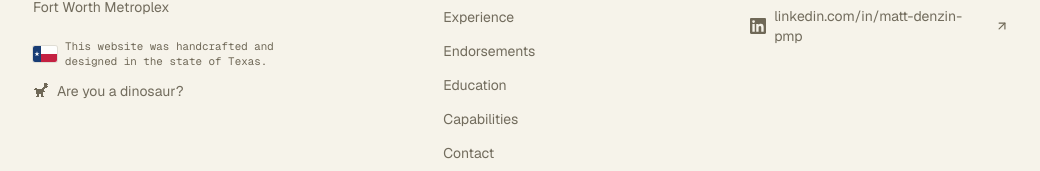
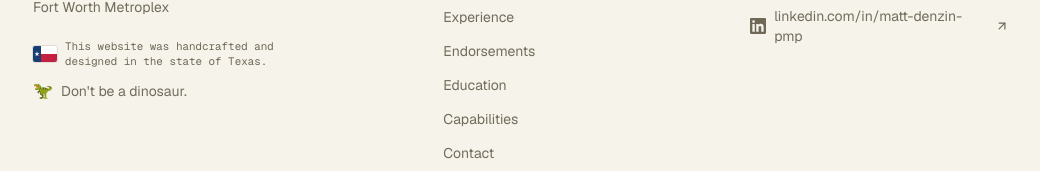
Before and after one commit to HotWings101/matt-denzin-resume, a Next.js app: page / in a window 1280 px wide. Shown: the part 10969-11140 px from the top of the page, without its empty margins (119-1159 px from the left). Built offline with nearby package versions, Linux system fonts and the light colour scheme; no server answers.

Commit message:
Footer: use 🦖 emoji, relabel to 'Don't be a dinosaur.'; drop unused TrexIcon

```diff
--- a/src/components/site/site-footer.tsx
+++ b/src/components/site/site-footer.tsx
@@ -1,7 +1,7 @@
 import Link from "next/link";
 import { ArrowUpRight, Mail } from "lucide-react";
 import { profile } from "@/data/resume";
-import { LinkedinIcon, TexasFlagIcon, TrexIcon } from "@/components/ui/icons";
+import { LinkedinIcon, TexasFlagIcon } from "@/components/ui/icons";
 
 interface FooterLink {
   href: string;
@@ -48,13 +48,15 @@ export function SiteFooter() {
               </span>
             </div>
 
-            {/* Are you a dinosaur? */}
+            {/* Don't be a dinosaur. */}
             <Link
               href="/are-you-a-dinosaur"
               className="group mt-3 inline-flex items-center gap-2 text-sm text-muted transition-colors hover:text-accent"
             >
-              <TrexIcon className="size-4 shrink-0 text-faint transition-colors group-hover:text-accent" />
-              Are you a dinosaur?
+              <span aria-hidden="true" className="text-base leading-none">
+                🦖
+              </span>
+              Don&apos;t be a dinosaur.
             </Link>
           </div>
 
--- a/src/components/ui/icons.tsx
+++ b/src/components/ui/icons.tsx
@@ -42,43 +42,3 @@ export function TexasFlagIcon({ className, ...props }: SVGProps<SVGSVGElement>)
     </svg>
   );
 }
-
-/**
- * Blocky T-rex glyph (pixel-silhouette style): head + snout upper-right,
- * tail upper-left, bulky body, two legs. currentColor; size via className.
- */
-export function TrexIcon({ className, ...props }: SVGProps<SVGSVGElement>) {
-  return (
-    <svg
-      viewBox="0 0 32 32"
-      fill="currentColor"
-      aria-hidden="true"
-      className={className}
-      {...props}
-    >
-      {/* head + snout (raised, upper-right) */}
-      <rect x="22" y="0" width="6" height="2" />
-      <rect x="22" y="2" width="8" height="2" />
-      <rect x="22" y="4" width="6" height="2" />
-      <rect x="22" y="6" width="8" height="2" />
-      <rect x="20" y="8" width="8" height="2" />
-      {/* neck + tail tip */}
-      <rect x="4" y="10" width="4" height="2" />
-      <rect x="18" y="10" width="6" height="2" />
-      {/* back + body */}
-      <rect x="2" y="12" width="20" height="2" />
-      <rect x="6" y="14" width="16" height="2" />
-      <rect x="6" y="16" width="18" height="2" />
-      <rect x="6" y="18" width="14" height="2" />
-      <rect x="6" y="20" width="14" height="2" />
-      {/* legs */}
-      <rect x="8" y="22" width="4" height="2" />
-      <rect x="16" y="22" width="4" height="2" />
-      <rect x="8" y="24" width="4" height="2" />
-      <rect x="16" y="24" width="4" height="2" />
-      {/* feet */}
-      <rect x="6" y="26" width="6" height="2" />
-      <rect x="16" y="26" width="6" height="2" />
-    </svg>
-  );
-}
```
